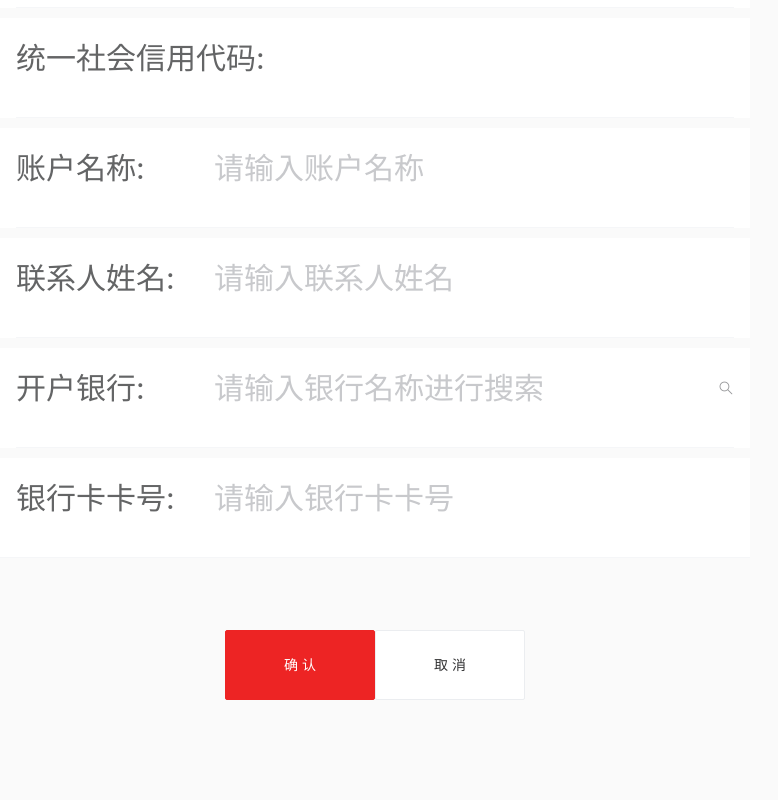
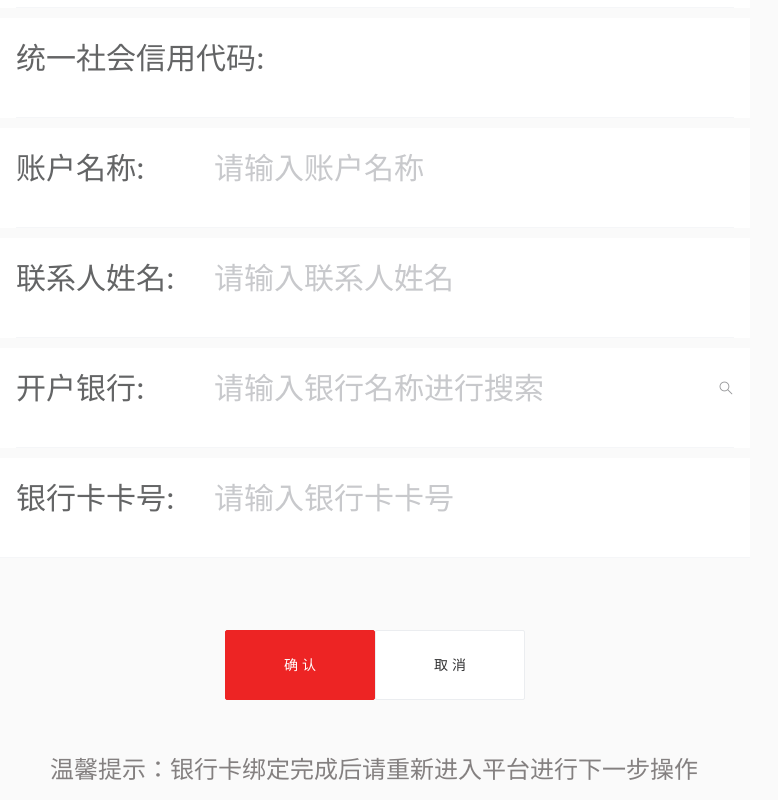
Before and after one commit to taogang2020/front-planner, a Vue app: page /openAccountOrgan in a window 1280 px wide. Shown: the part 358-1158 px from the top of the page, without its empty margins (0-778 px from the left). Before the commit the page ends 1058 px from the top, so only its background shows below. Built offline with nearby package versions, Linux system fonts and the light colour scheme; no server answers.

Commit message:
bug修复

```diff
--- a/src/components/account/Login.vue
+++ b/src/components/account/Login.vue
@@ -188,11 +188,11 @@ export default {
   color: #333;
 }
 .loginWarp .van-tab--active {
-  font-size: 0.34rem;
+  font-size: 0.32rem;
   font-weight: 700;
 }
 .loginWarp .van-tab {
-  font-size: 0.34rem;
+  font-size: 0.32rem;
 }
 .loginWarp .van-tabs__content {
   padding: 0.9rem 0.6rem;
@@ -255,7 +255,7 @@ export default {
     margin: 0 auto;
 }
 .logo{
-  width: 2rem;
+    width: 2.5rem;
     height: auto;
     margin: 0 auto;
     display: block;
--- a/src/components/account/OpenAccountOrgan.vue
+++ b/src/components/account/OpenAccountOrgan.vue
@@ -27,6 +27,7 @@
       <van-button type="danger" class="sure" @click="openAccount">确 认</van-button>
       <van-button type="default" class="sure" @click="cancel">取 消</van-button>
     </div>
+    <p class="tips">温馨提示：银行卡绑定完成后请重新进入平台进行下一步操作</p>
     <div id="thirdPayHtml" style="display:none;"></div>
   </div>
 </template>
@@ -223,4 +224,10 @@ export default {
 .sure{
   width: 1.5rem;
 }
+.openAccount .tips{
+  color: #848080;
+  font-size: 0.24rem;
+  margin-left: 0.5rem;
+  margin-top: 0.4rem;
+}
 </style>
--- a/src/components/account/OpenAccountPersonal.vue
+++ b/src/components/account/OpenAccountPersonal.vue
@@ -28,6 +28,7 @@
       <van-button type="danger" class="sure" @click="openAccount">确 认</van-button>
       <van-button type="default" class="sure" @click="cancel">取 消</van-button>
     </div>
+    <p class="tips">温馨提示：银行卡绑定完成后请重新进入平台进行下一步操作</p>
     <div id="thirdPayHtml" style="display:none;"></div>
   </div>
 </template>
@@ -233,4 +234,10 @@ export default {
 .sure{
   width: 1.5rem
 }
+.openAccount .tips{
+  color: #848080;
+  font-size: 0.24rem;
+  margin-left: 0.5rem;
+  margin-top: 0.4rem;
+}
 </style>
```
